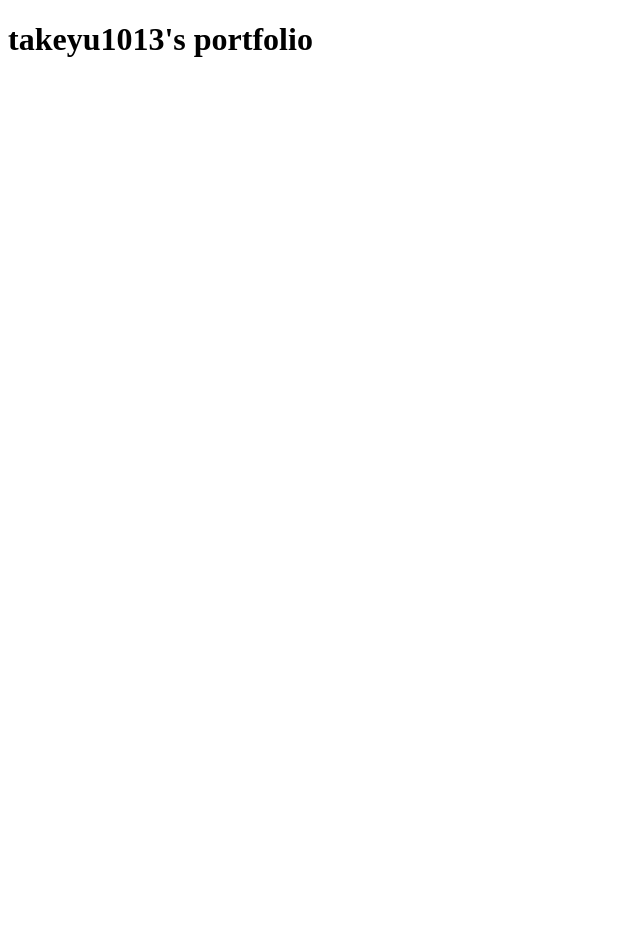
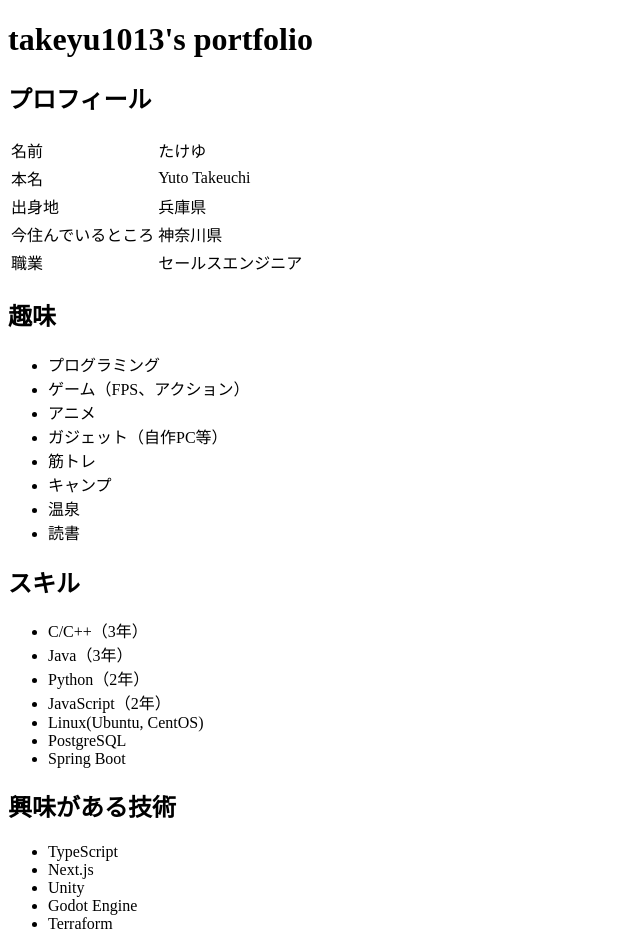
Before and after one commit to takeyu1013/portfolio, a Next.js app: page / in a window 1280 px wide. Shown: the top 933 px of the page, without its empty margins (0-640 px from the left). Before the commit the page ends 800 px from the top, so only its background shows below. Built offline with nearby package versions, Linux system fonts and the light colour scheme.

Commit message:
骨子を追加

```diff
--- a/src/pages/index.tsx
+++ b/src/pages/index.tsx
@@ -8,6 +8,79 @@ const Index: NextPage = () => {
           takeyu1013's portfolio
         </h1>
       </header>
+      <main>
+        <div className="profile">
+          <h2>プロフィール</h2>
+          <table>
+            <tr>
+              <td>名前</td>
+              <td>たけゆ</td>
+            </tr>
+            <tr>
+              <td>本名</td>
+              <td>Yuto Takeuchi</td>
+            </tr>
+            <tr>
+              <td>出身地</td>
+              <td>兵庫県</td>
+            </tr>
+            <tr>
+              <td>今住んでいるところ</td>
+              <td>神奈川県</td>
+            </tr>
+            <tr>
+              <td>職業</td>
+              <td>セールスエンジニア</td>
+            </tr>
+          </table>
+        </div>
+        <div className="cards">
+          <div className="hobbeis">
+            <h2>趣味</h2>
+            <ul>
+              <li>プログラミング</li>
+              <li>ゲーム（FPS、アクション）</li>
+              <li>アニメ</li>
+              <li>ガジェット（自作PC等）</li>
+              <li>筋トレ</li>
+              <li>キャンプ</li>
+              <li>温泉</li>
+              <li>読書</li>
+            </ul>
+          </div>
+          <div className="skills">
+            <h2>スキル</h2>
+            <ul>
+              <li>C/C++（3年）</li>
+              <li>Java（3年）</li>
+              <li>Python（2年）</li>
+              <li>JavaScript（2年）</li>
+              <li>Linux(Ubuntu, CentOS)</li>
+              <li>PostgreSQL</li>
+              <li>Spring Boot</li>
+            </ul>
+          </div>
+          <div className="future">
+            <h2>興味がある技術</h2>
+            <ul>
+              <li>TypeScript</li>
+              <li>Next.js</li>
+              <li>Unity</li>
+              <li>Godot Engine</li>
+              <li>Terraform</li>
+              <li>GraphQL</li>
+              <li>Procreate</li>
+            </ul>
+          </div>
+          <div className="products">
+            <h2>つくったもの</h2>
+            <a href="http://todo-seven-beta.vercel.app/">やることリスト</a>
+          </div>
+          <div className="sns">
+            <h2>SNS</h2>
+          </div>
+        </div>
+      </main>
     </div>
   );
 };
```
